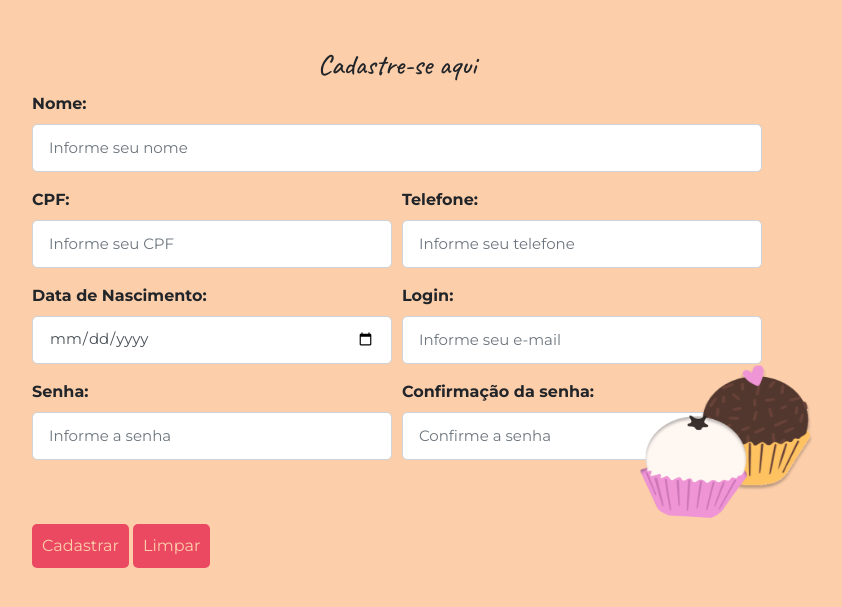
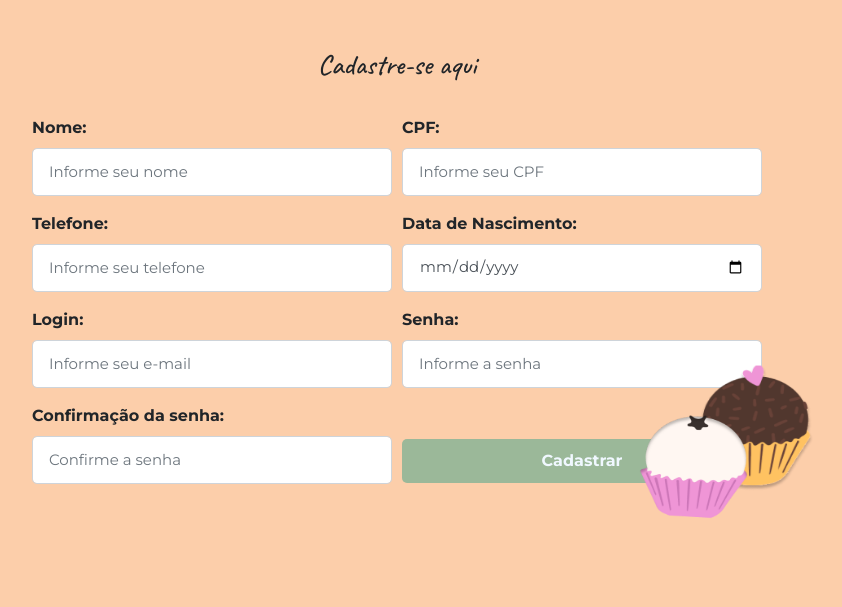
Before and after one commit to E-commerce-Doce/E-doces, a PHP site: template projeto/app/view/usuario/form.php in a window 1280 px wide. Shown: the part 71-678 px from the top of the page, without its empty margins (243-1085 px from the left). Run offline with PHP 8.4, Linux system fonts and the light colour scheme; the template is opened without the code that fills it, so the values that code supplies are empty; some libraries are stand-ins or nearby versions.

Commit message:
Estilização do cadastro

```diff
--- a/projeto/app/view/usuario/form.php
+++ b/projeto/app/view/usuario/form.php
@@ -7,75 +7,82 @@ require_once(__DIR__ . "/../include/menu.php");
 ?>
 <div class="container mt-5">
     <h3 class="text-center" style="font-family:caveat;">
-        <?php if($dados['id'] == 0) echo "Cadastre-se aqui"; else echo "Editar Perfil"; ?>
+        <?php if ($dados['id'] == 0) echo "Cadastre-se aqui";
+        else echo "Editar Perfil"; ?>
     </h3>
 
     <div class="row" style="margin-top: 10px; font-family:montserrat;">
         <div class="col-8 mx-auto"> <!-- Aumentei a largura da coluna -->
-            <form id="frmUsuario" method="POST" action="<?= BASEURL ?>/controller/UsuarioController.php?action=save">
+            <form id="frmUsuario" method="POST" action="<?= BASEURL ?>/controller/UsuarioController.php?action=save"><br>
 
-                <div class="form-group">
+                <div class="form-row">
+                    <div class="form-group col-6">
                         <label for="txtNome" class="font-weight-bold">Nome:</label> <!-- Negrito -->
                         <input class="form-control form-control-lg" type="text" id="txtNome" name="nome"
                             maxlength="70" placeholder="Informe seu nome"
                             value="<?php echo (isset($dados["usuario"]) ? $dados["usuario"]->getNome() : ''); ?>" />
                     </div>
 
-                <div class="form-row">
+
                     <div class="form-group col-6">
                         <label for="txtCpf" class="font-weight-bold">CPF:</label> <!-- Negrito -->
                         <input class="form-control form-control-lg" type="text" id="txtCpf" name="cpf"
                             maxlength="70" placeholder="Informe seu CPF"
                             value="<?php echo (isset($dados["usuario"]) ? $dados["usuario"]->getCpf() : ''); ?>" />
                     </div>
+                </div>
 
+                <div class="form-row">
                     <div class="form-group col-6">
                         <label for="txtTelefone" class="font-weight-bold">Telefone:</label> <!-- Negrito -->
                         <input class="form-control form-control-lg" type="text" id="txtTelefone" name="telefone"
                             maxlength="70" placeholder="Informe seu telefone"
                             value="<?php echo (isset($dados["usuario"]) ? $dados["usuario"]->getTelefone() : ''); ?>" />
                     </div>
-                </div>
 
-                <div class="form-row">
                     <div class="form-group col-6">
                         <label for="txtDataNascimento" class="font-weight-bold">Data de Nascimento:</label> <!-- Negrito -->
                         <input class="form-control form-control-lg" type="date" id="txtDataNascimento" name="dataNascimento"
                             value="<?php echo (isset($dados["usuario"]) ? $dados["usuario"]->getDataNascimento() : ''); ?>" />
                     </div>
+                </div>
 
+                <div class="form-row">
                     <div class="form-group col-6">
                         <label for="txtLogin" class="font-weight-bold">Login:</label> <!-- Negrito -->
                         <input class="form-control form-control-lg" type="text" id="txtLogin" name="login"
                             maxlength="200" placeholder="Informe seu e-mail"
-                            value="<?php echo (isset($dados["usuario"]) ? $dados["usuario"]->getLogin() : ''); ?>"/>
+                            value="<?php echo (isset($dados["usuario"]) ? $dados["usuario"]->getLogin() : ''); ?>" />
+                    </div>
+
+                    <div class="form-group col-6">
+                        <label for="txtSenha" class="font-weight-bold">Senha:</label> <!-- Negrito -->
+                        <input class="form-control form-control-lg" type="password" id="txtPassword" name="senha"
+                            maxlength="200" placeholder="Informe a senha"
+                            value="<?php echo (isset($dados["usuario"]) ? $dados["usuario"]->getSenha() : ''); ?>" />
                     </div>
                 </div>
 
                 <div class="form-row">
                     <div class="form-group col-6">
-                        <label for="txtSenha" class="font-weight-bold">Senha:</label> <!-- Negrito -->
-                        <input  class="form-control form-control-lg" type="password" id="txtPassword" name="senha"
-                            maxlength="200" placeholder="Informe a senha"
-                            value="<?php echo (isset($dados["usuario"]) ? $dados["usuario"]->getSenha() : ''); ?>"/>
-                    </div>
-
-                    <div class="form-group col-6">
                         <label for="txtConfSenha" class="font-weight-bold">Confirmação da senha:</label> <!-- Negrito -->
                         <input class="form-control form-control-lg" type="password" id="txtConfSenha" name="conf_senha"
                             maxlength="200" placeholder="Confirme a senha"
-                            value="<?php echo isset($dados['confSenha']) ? $dados['confSenha'] : '';?>"/>
+                            value="<?php echo isset($dados['confSenha']) ? $dados['confSenha'] : ''; ?>" />
+                    </div>
+
+                    <div class="form-group col-6" style="margin:auto; margin-top:35px;" >
+                        <input type="hidden" id="hddId" name="id" value="<?= $dados['id']; ?>" />
+                        <button style="width: 360px; background-color:#9BB899; color:aliceblue; font-weight:bolder;" type="submit" class="btn btn-dark">Cadastrar</button>&nbsp;
                     </div>
                 </div>
+
                 <div>
-                    <img class="imgCadastro" src="\ProjetoIntegrador\E-doces\projeto\arquivos\imgCadastro.png" alt="Imagem aqui">
-                </div><br><br>
+                    <img class="imgCadastro" src="\E-doces\projeto\arquivos\imgCadastro.png" alt="Imagem aqui">
+                </div>
 
-                <input type="hidden" id="hddId" name="id" value="<?= $dados['id']; ?>" />
-                <button type="submit" class="btn btn-primary">Cadastrar</button>
-                <button type="reset" class="btn btn-secondary">Limpar</button>
             </form>
-        </div>
+        </div><br>
 
         <div class="col-6">
             <?php require_once(__DIR__ . "/../include/msg.php"); ?>
```
Lines whose indentation alone changed are shown as unchanged.
